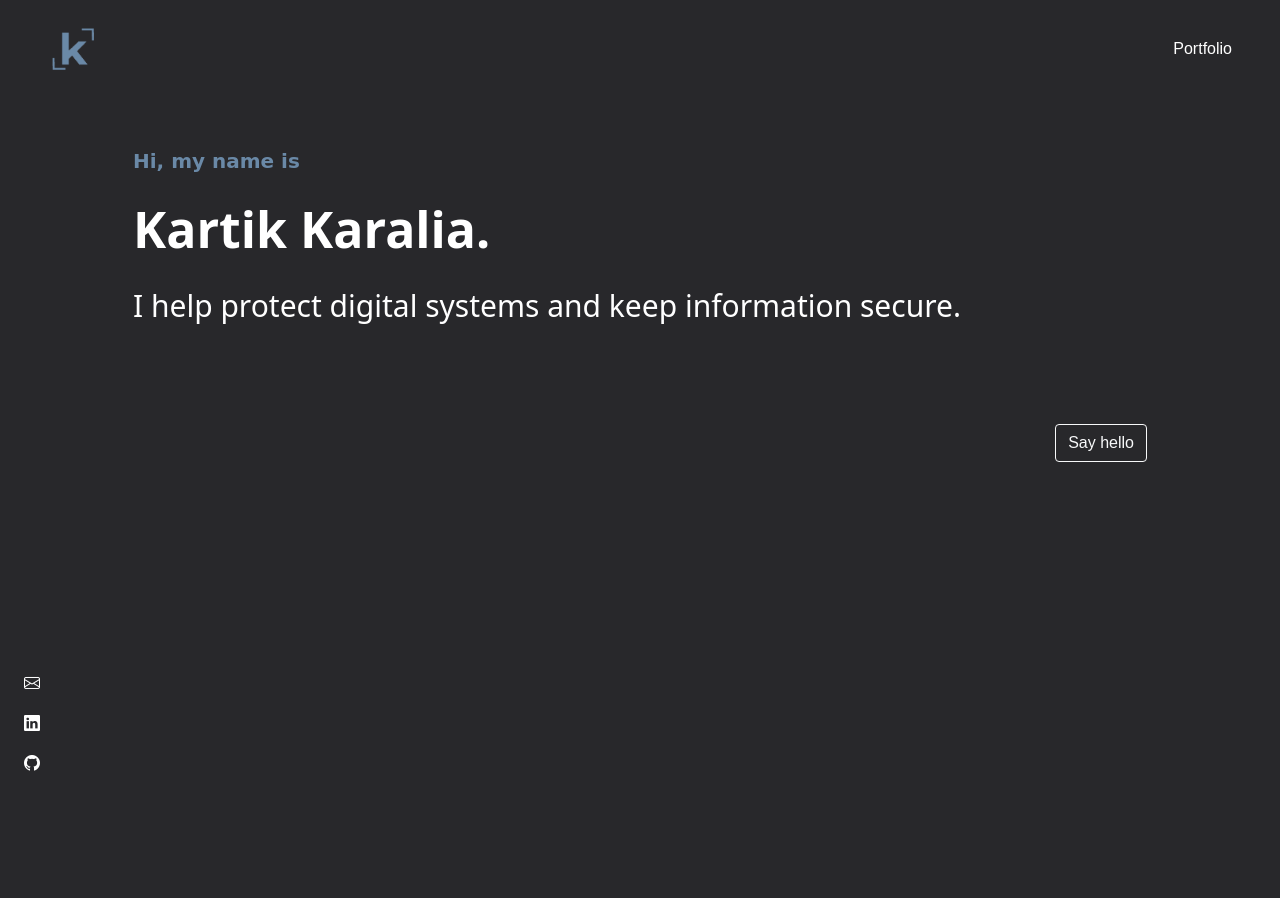
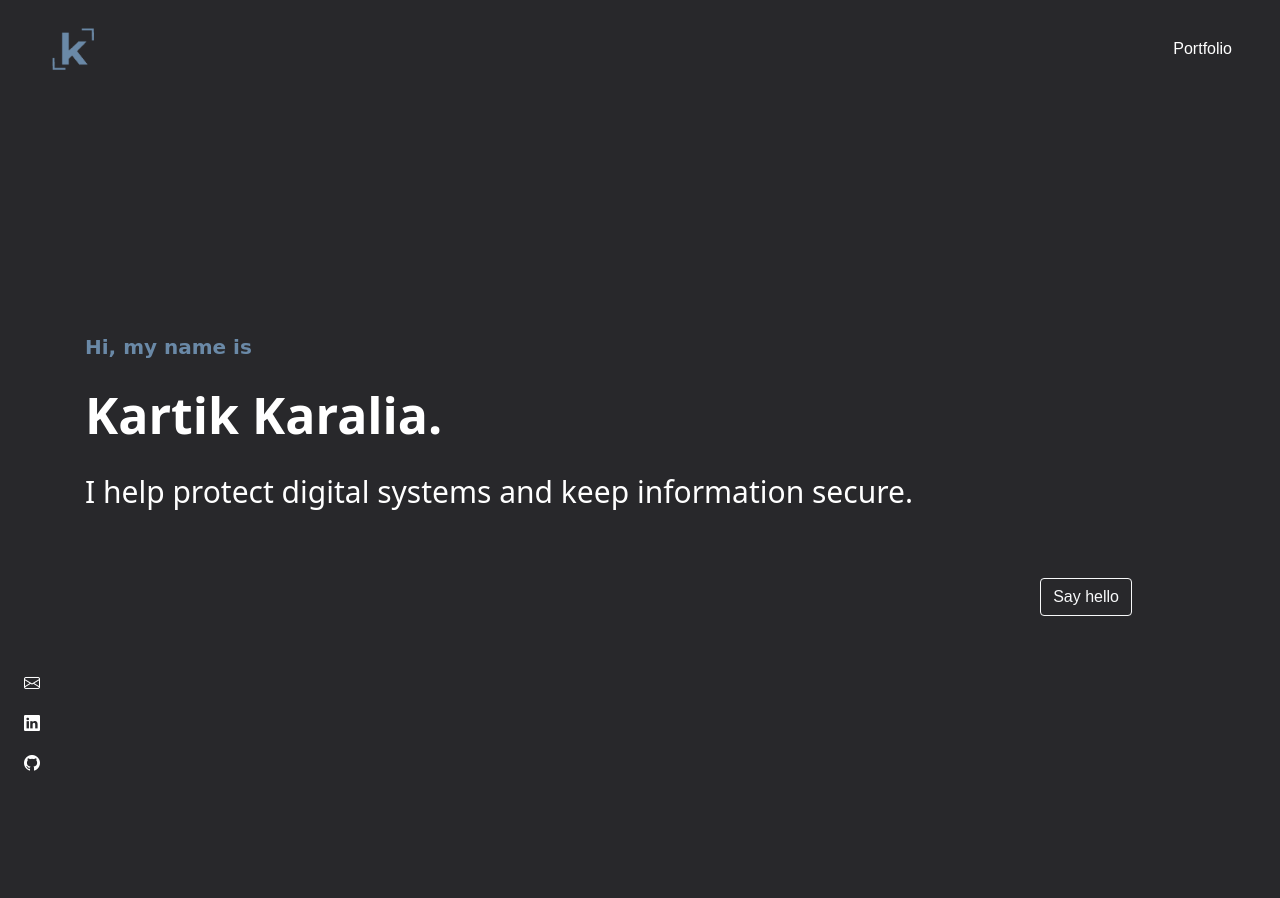
Before and after one commit to kartikkaralia/kartikkaralia.github.io, a PHP site: page / in a window 1280 px wide. Before the commit the page ends 771 px from the top, so only its background shows below. Run offline with PHP 8.4, Linux system fonts and the light colour scheme.

Commit message:
update main container position

```diff
--- a/assets/css/style.css
+++ b/assets/css/style.css
@@ -3,6 +3,9 @@ body {
     font-family: 'Lora', sans-serif;
     background-color: #28282B;
     color: #fff;
+    margin: 0;
+    padding: 0;
+    height: 100%;
 }
 
 /*Common*/
@@ -11,6 +14,14 @@ body {
 }
 .color-orig {
     color: #fff;
+}
+.center-container {
+    display: flex;
+    justify-content: center;
+    align-items: center;
+    height: 100%;
+    width: 100%;
+    overflow: auto; /* Scrollbars appear only if content overflows */
 }
 
 /*Footer section*/
--- a/index.html
+++ b/index.html
@@ -19,7 +19,7 @@
 
 </head>
 
-<body>
+<body style="overflow:hidden;">
 
 <!-- Top-line -->
 <div class="d-flex align-items-center">
@@ -32,6 +32,7 @@
 </div>
 
 <!-- Main Content -->
+<!--
 <div class="container">
   <div class="mx-5 my-5">
     <p class="intro-text">Hi, my name is</p>
@@ -39,11 +40,20 @@
     <p class="intro-ext">I help protect digital systems and keep information secure.</p>
   </div>
 </div>
+-->
 
-<!-- Contact -->
-<div class="container">
-  <div class="d-flex justify-content-end p-5">
-    <a href="mailto:kartikkaralia970@gmail.com" class="btn btn-outline-light" role="button" aria-pressed="true">Say hello</a>
+<!-- Main Content -->
+<div class="center-container">
+  <div class="container">
+    <p class="intro-text">Hi, my name is</p>
+    <p class="intro-name">Kartik Karalia.</p>
+    <p class="intro-ext">I help protect digital systems and keep information secure.</p>
+    <!-- Contact -->
+    <div class="container">
+      <div class="d-flex justify-content-end p-5">
+        <a href="mailto:kartikkaralia970@gmail.com" class="btn btn-outline-light" role="button" aria-pressed="true">Say hello</a>
+      </div>
+    </div>
   </div>
 </div>
 
```
